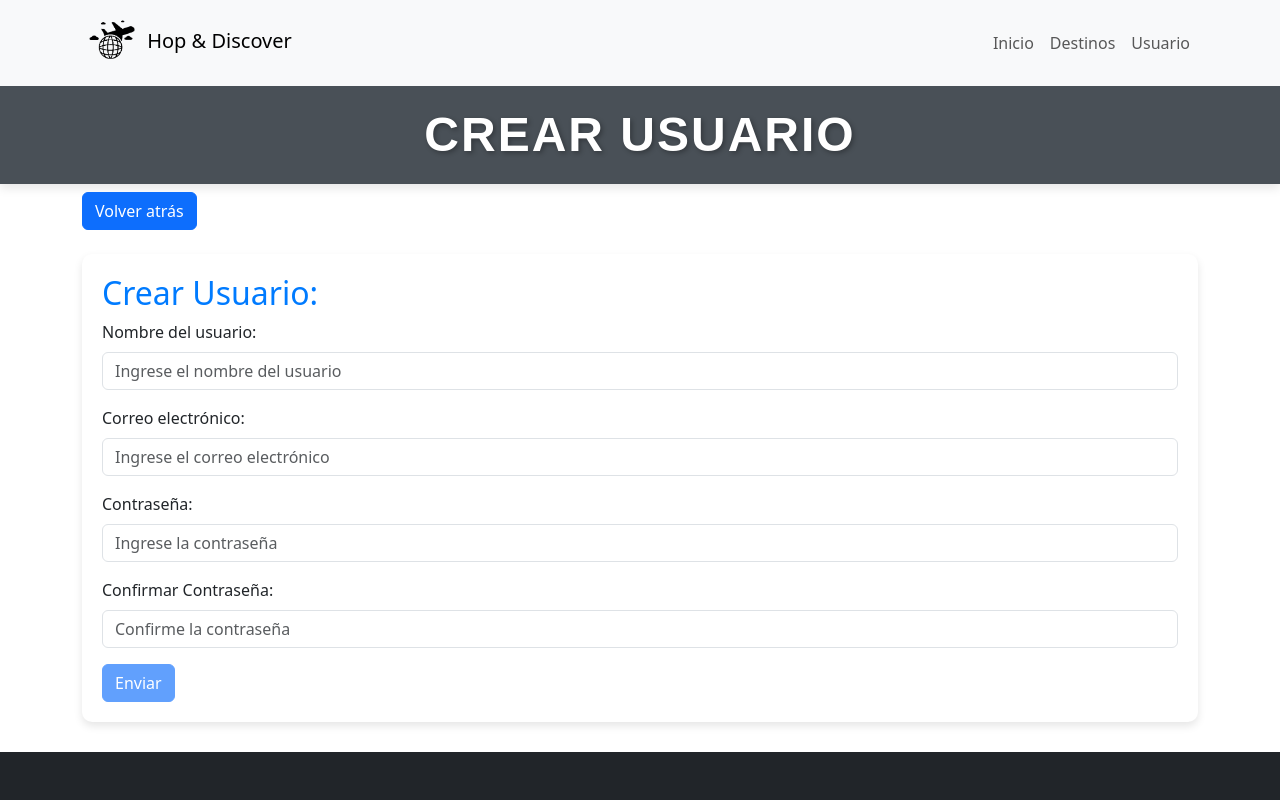
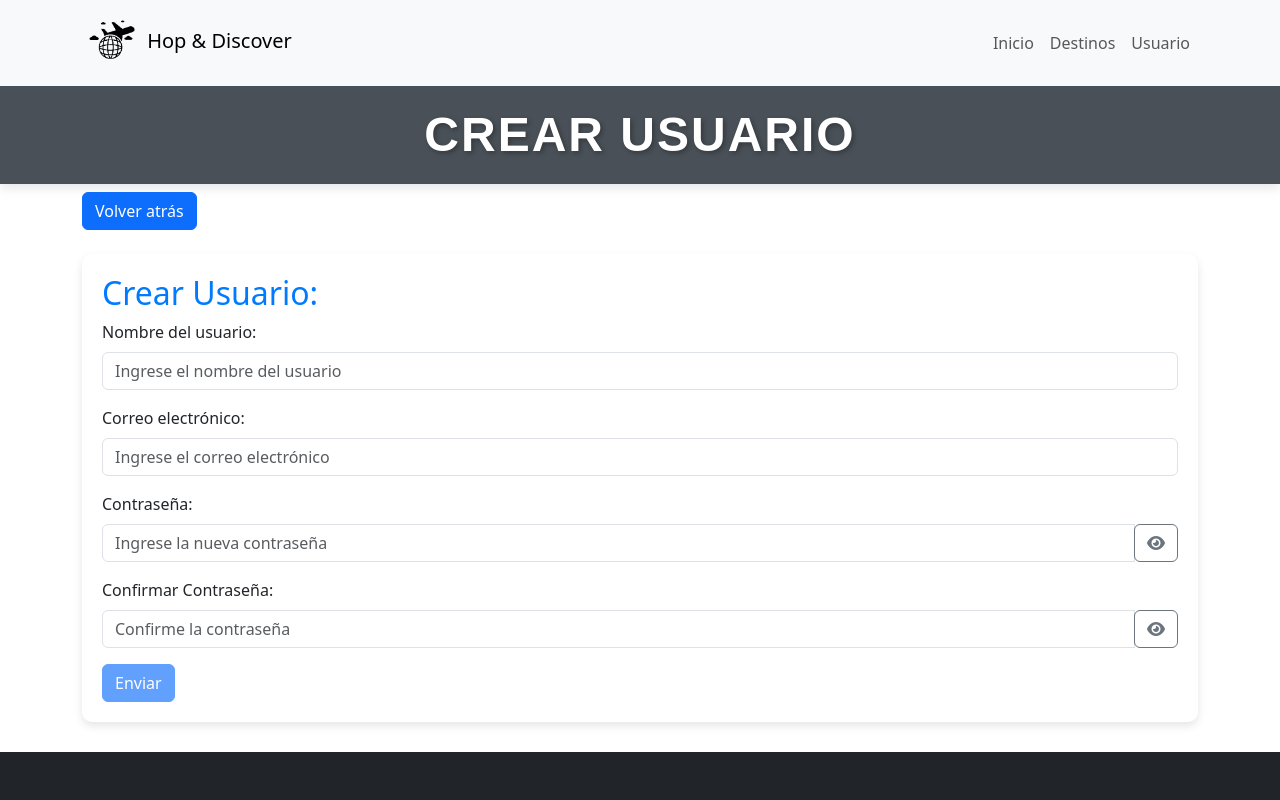
Before and after one commit to Aroarr05/Proyecto, an Angular app: page /usuario-crear in a window 1280 px wide. Shown: the top 800 px of the page. Built offline with nearby package versions, Linux system fonts and the light colour scheme.

Commit message:
añadi un ojo a las contraseñas

```diff
--- a/src/app/components/usuario/usuario-crear/usuario-crear.component.html
+++ b/src/app/components/usuario/usuario-crear/usuario-crear.component.html
@@ -1,3 +1,6 @@
+<link href="https://cdnjs.cloudflare.com/ajax/libs/font-awesome/6.0.0-beta3/css/all.min.css" rel="stylesheet">
+
+
 <div class="espacio">
     <h1>Crear Usuario</h1>
 
@@ -17,7 +20,8 @@
                     <label for="nombre" class="form-label">Nombre del usuario:</label>
                     <input type="text" id="nombre" class="form-control" formControlName="nombre"
                         placeholder="Ingrese el nombre del usuario" aria-label="Nombre del usuario" required>
-            <div *ngIf="usuarioForm.get('nombre')?.touched && usuarioForm.get('nombre')?.invalid" class="text-danger">
+                    <div *ngIf="usuarioForm.get('nombre')?.touched && usuarioForm.get('nombre')?.invalid"
+                        class="text-danger">
                         <small *ngIf="usuarioForm.get('nombre')?.errors?.['required']">El nombre es obligatorio.</small>
                     </div>
                 </div>
@@ -26,28 +30,54 @@
                     <label for="email" class="form-label">Correo electrónico:</label>
                     <input type="email" class="form-control" id="email" formControlName="email"
                         placeholder="Ingrese el correo electrónico" aria-label="Correo electrónico" required>
-            <div *ngIf="usuarioForm.get('email')?.touched && usuarioForm.get('email')?.invalid" class="text-danger">
-              <small *ngIf="usuarioForm.get('email')?.errors?.['required']">El correo electrónico es obligatorio.</small>
-              <small *ngIf="usuarioForm.get('email')?.errors?.['email']">El correo electrónico no es válido.</small>
+                    <div *ngIf="usuarioForm.get('email')?.touched && usuarioForm.get('email')?.invalid"
+                        class="text-danger">
+                        <small *ngIf="usuarioForm.get('email')?.errors?.['required']">El correo electrónico es
+                            obligatorio.</small>
+                        <small *ngIf="usuarioForm.get('email')?.errors?.['email']">El correo electrónico no es
+                            válido.</small>
                     </div>
                 </div>
 
                 <div class="mb-3">
                     <label for="password" class="form-label">Contraseña:</label>
-            <input type="password" class="form-control" id="password" formControlName="password"
-              placeholder="Ingrese la contraseña" aria-label="Contraseña" required minlength="6">
-            <div *ngIf="usuarioForm.get('password')?.touched && usuarioForm.get('password')?.invalid" class="text-danger">
-              <small *ngIf="usuarioForm.get('password')?.errors?.['required']">La contraseña es obligatoria.</small>
-              <small *ngIf="usuarioForm.get('password')?.errors?.['minlength']">La contraseña debe tener al menos 6 caracteres.</small>
+                    <div class="input-group">
+                        <input [type]="passwordVisible ? 'text' : 'password'" class="form-control" id="password"
+                            formControlName="password" placeholder="Ingrese la nueva contraseña" aria-label="Contraseña"
+                            required minlength="6">
+                        <div class="input-group-append">
+                            <button type="button" class="btn btn-outline-secondary"
+                                (click)="togglePasswordVisibility()">
+                                <i class="fas" [ngClass]="passwordVisible ? 'fa-eye-slash' : 'fa-eye'"></i>
+                            </button>
+                        </div>
+                    </div>
+                    <div *ngIf="usuarioForm.get('password')?.touched && usuarioForm.get('password')?.invalid"
+                        class="text-danger">
+                        <small *ngIf="usuarioForm.get('password')?.errors?.['required']">La contraseña es
+                            obligatoria.</small>
+                        <small *ngIf="usuarioForm.get('password')?.errors?.['minlength']">La contraseña debe tener al
+                            menos 6 caracteres.</small>
                     </div>
                 </div>
 
                 <div class="mb-3">
                     <label for="confirmPassword" class="form-label">Confirmar Contraseña:</label>
-            <input type="password" class="form-control" id="confirmPassword" formControlName="confirmPassword"
-              placeholder="Confirme la contraseña" aria-label="Confirmar Contraseña" required>
-            <div *ngIf="usuarioForm.get('confirmPassword')?.touched && usuarioForm.get('confirmPassword')?.invalid" class="text-danger">
-              <small *ngIf="usuarioForm.get('confirmPassword')?.errors?.['required']">La confirmación de la contraseña es obligatoria.</small>
+                    <div class="input-group">
+                        <input [type]="confirmPasswordVisible ? 'text' : 'password'" class="form-control"
+                            id="confirmPassword" formControlName="confirmPassword" placeholder="Confirme la contraseña"
+                            aria-label="Confirmar Contraseña" required>
+                        <div class="input-group-append">
+                            <button type="button" class="btn btn-outline-secondary"
+                                (click)="toggleConfirmPasswordVisibility()">
+                                <i class="fas" [ngClass]="confirmPasswordVisible ? 'fa-eye-slash' : 'fa-eye'"></i>
+                            </button>
+                        </div>
+                    </div>
+                    <div *ngIf="usuarioForm.get('confirmPassword')?.touched && usuarioForm.get('confirmPassword')?.invalid"
+                        class="text-danger">
+                        <small *ngIf="usuarioForm.get('confirmPassword')?.errors?.['required']">La confirmación de la
+                            contraseña es obligatoria.</small>
                         <small *ngIf="usuarioForm.hasError('passwordMismatch')">Las contraseñas no coinciden.</small>
                     </div>
                 </div>
--- a/src/app/components/usuario/usuario-crear/usuario-crear.component.ts
+++ b/src/app/components/usuario/usuario-crear/usuario-crear.component.ts
@@ -63,7 +63,16 @@ export class UsuarioCrearComponent {
       alert('Por favor, complete todos los campos correctamente.');
     }
   }
+  passwordVisible: boolean = false;
+  confirmPasswordVisible: boolean = false;
 
+  togglePasswordVisibility(): void {
+    this.passwordVisible = !this.passwordVisible;
+  }
+
+  toggleConfirmPasswordVisibility(): void {
+    this.confirmPasswordVisible = !this.confirmPasswordVisible;
+  }
 
   volver(): void {
     this.router.navigate(['/usuario-listar']);
--- a/src/app/components/usuario/usuario-editar/usuario-editar.component.html
+++ b/src/app/components/usuario/usuario-editar/usuario-editar.component.html
@@ -39,8 +39,17 @@
 
                 <div class="mb-3">
                     <label for="password" class="form-label">Contraseña:</label>
-                    <input type="password" class="form-control" id="password" formControlName="password"
-                        placeholder="Ingrese la nueva contraseña" aria-label="Contraseña" required min="6">
+                    <div class="input-group">
+                        <input [type]="passwordVisible ? 'text' : 'password'" class="form-control" id="password"
+                            formControlName="password" placeholder="Ingrese la nueva contraseña" aria-label="Contraseña"
+                            required minlength="6">
+                        <div class="input-group-append">
+                            <button type="button" class="btn btn-outline-secondary"
+                                (click)="togglePasswordVisibility()">
+                                <i class="fas" [ngClass]="passwordVisible ? 'fa-eye-slash' : 'fa-eye'"></i>
+                            </button>
+                        </div>
+                    </div>
                     <div *ngIf="usuarioForm.get('password')?.touched && usuarioForm.get('password')?.invalid"
                         class="text-danger">
                         <small *ngIf="usuarioForm.get('password')?.errors?.['required']">La contraseña es
@@ -51,9 +60,18 @@
                 </div>
 
                 <div class="mb-3">
-                    <label for="confirmPassword" class="form-label">Confirmar contraseña:</label>
-                    <input type="password" class="form-control" id="confirmPassword" formControlName="confirmPassword"
-                        placeholder="Confirme la nueva contraseña" aria-label="Confirmar contraseña" required>
+                    <label for="confirmPassword" class="form-label">Confirmar Contraseña:</label>
+                    <div class="input-group">
+                        <input [type]="confirmPasswordVisible ? 'text' : 'password'" class="form-control"
+                            id="confirmPassword" formControlName="confirmPassword" placeholder="Confirme la contraseña"
+                            aria-label="Confirmar Contraseña" required>
+                        <div class="input-group-append">
+                            <button type="button" class="btn btn-outline-secondary"
+                                (click)="toggleConfirmPasswordVisibility()">
+                                <i class="fas" [ngClass]="confirmPasswordVisible ? 'fa-eye-slash' : 'fa-eye'"></i>
+                            </button>
+                        </div>
+                    </div>
                     <div *ngIf="usuarioForm.get('confirmPassword')?.touched && usuarioForm.get('confirmPassword')?.invalid"
                         class="text-danger">
                         <small *ngIf="usuarioForm.get('confirmPassword')?.errors?.['required']">La confirmación de la
--- a/src/app/components/usuario/usuario-editar/usuario-editar.component.ts
+++ b/src/app/components/usuario/usuario-editar/usuario-editar.component.ts
@@ -112,6 +112,16 @@ export class UsuarioEditarComponent implements OnInit {
     }
   }
 
+  passwordVisible: boolean = false;
+  confirmPasswordVisible: boolean = false;
+
+  togglePasswordVisibility(): void {
+    this.passwordVisible = !this.passwordVisible;
+  }
+
+  toggleConfirmPasswordVisibility(): void {
+    this.confirmPasswordVisible = !this.confirmPasswordVisible;
+  }
 
   volver(): void {
     this.router.navigate(['/usuario-listar']);
```
Lines whose indentation alone changed are shown as unchanged.
